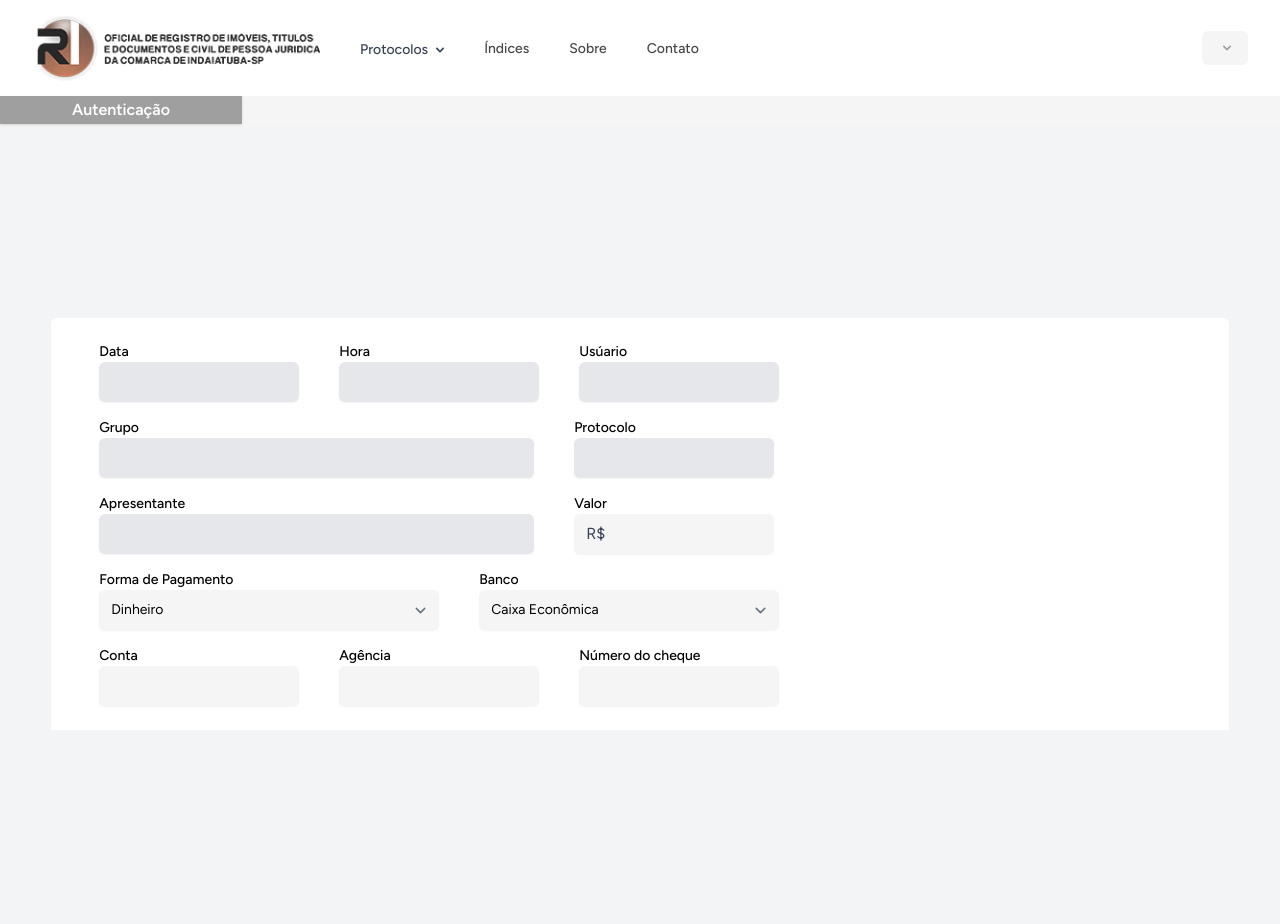
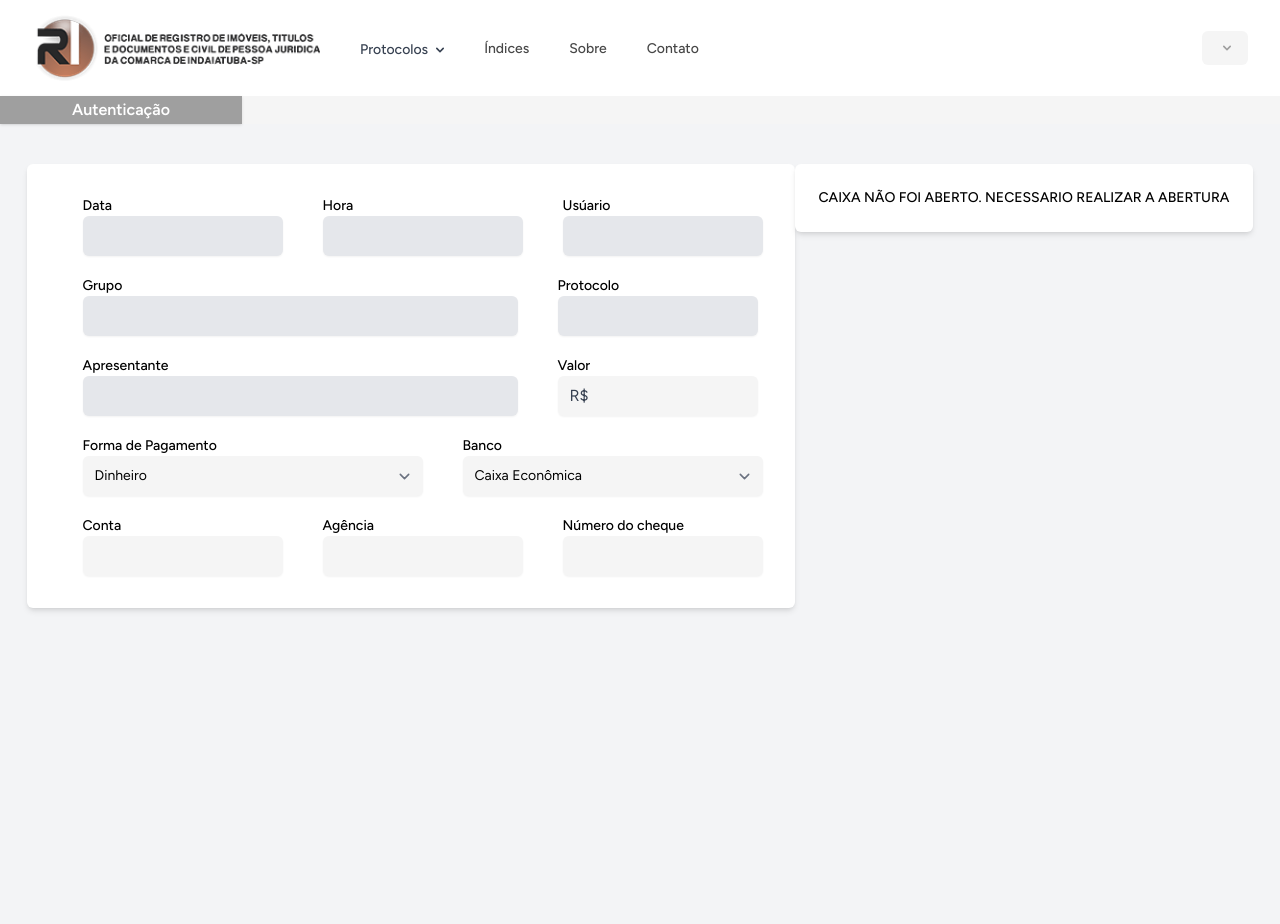
Before and after one commit to cfrans/Projeto-Integrador-FatecID, a Laravel app: page /autenticacao in a window 1280 px wide. Run offline with Laravel 12, Linux system fonts and the light colour scheme; the visitor is signed in with stand-in values (Sample User, id 1); style sheets or scripts are compiled from the project's sources.

Commit message:
Centralizado formulário da página

```diff
--- a/cartorio/resources/views/autenticacao/index.blade.php
+++ b/cartorio/resources/views/autenticacao/index.blade.php
@@ -20,10 +20,9 @@
     <form action="/endpoint" method="post">
 
         {{-- DIV MENOR PARA O CONTEUDO DOS CAMPOS --}}
-        <div class="flex justify-center items-center w-full min-h-screen bg-gray-100">
+            <div class="flex justify-center items-start min-h-screen py-10 bg-gray-100">
 
-            <div class="flex flex-wrap justify-start w-[92%] bg-white rounded-t-md p-4">
-
+                <div class="flex flex-col gap-1 bg-white shadow-md rounded-md p-6 w-fit">
                     <div class ="flex flex-wrap justify-start w-full">
                     <!-- Primeira coluna (1/8) -->
                         <div class="campo-formulario flex items-center ml-6">
@@ -171,6 +170,15 @@
                             </div>
                     </div>
                 </div>
+                <div class="flex flex-col gap-1 bg-white shadow-md rounded-md p-6 w-fit">
+                    <div class ="flex flex-wrap justify-start w-full">
+                        <x-input-label for="autenticacao_AVISO">
+                            CAIXA NÃO FOI ABERTO. NECESSARIO REALIZAR A ABERTURA
+                        </x-input-label>
+
+                    </div>
+                </div>
+
             </div>
     </form>
 </x-app-layout>
```
Lines whose indentation alone changed are shown as unchanged.
